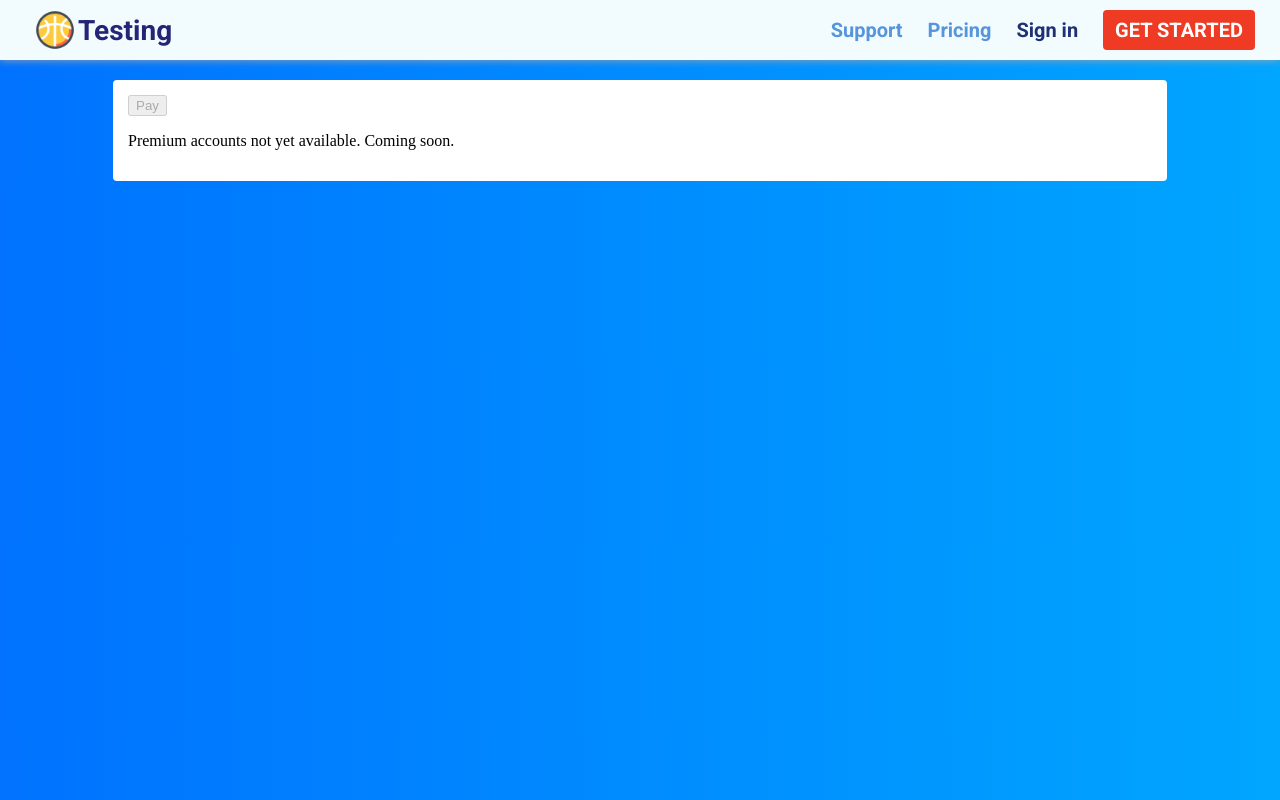
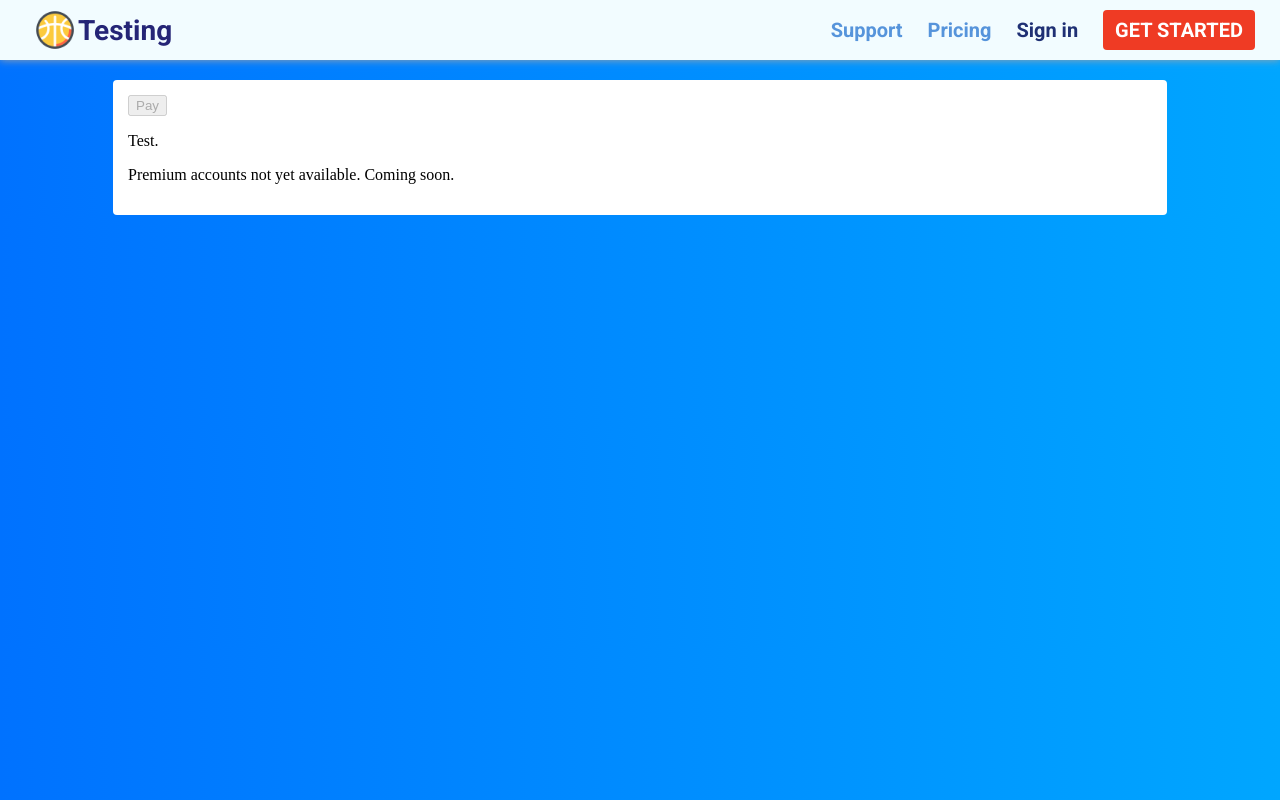
Before and after one commit to zachwhitedev/basketball-stats-client, a React (Create React App) app: page /pricing in a window 1280 px wide. Built offline with nearby package versions, Linux system fonts and the light colour scheme; what redux-promise-middleware would draw is missing.

Commit message:
pricing page updates

```diff
--- a/src/components/PricingPage/PricingPage.js
+++ b/src/components/PricingPage/PricingPage.js
@@ -18,6 +18,7 @@ export default function PricingPage(props) {
       <Navbar />
       <div id='pricingpage-content'>
         <CheckoutForm />
+        <p>Test.</p>
         <p>Premium accounts not yet available. Coming soon.</p>
       </div>
     </div>
```
